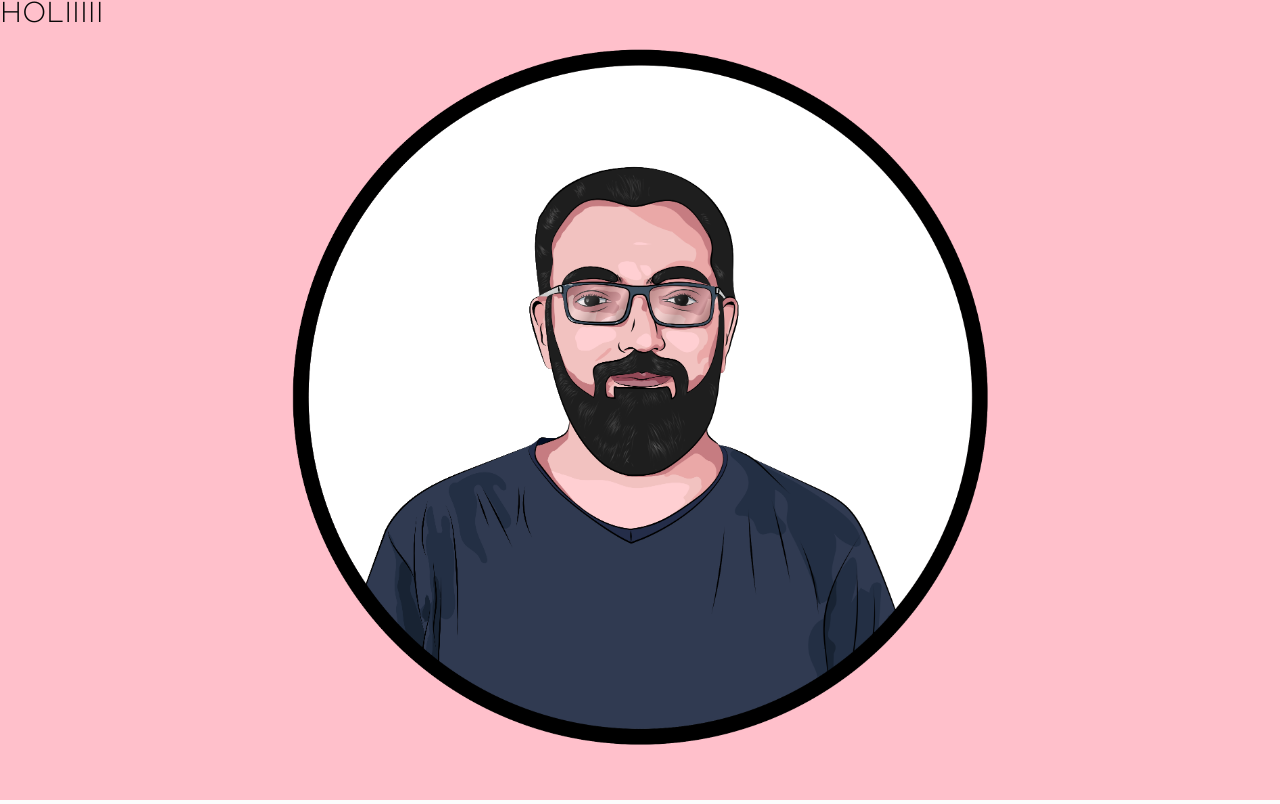
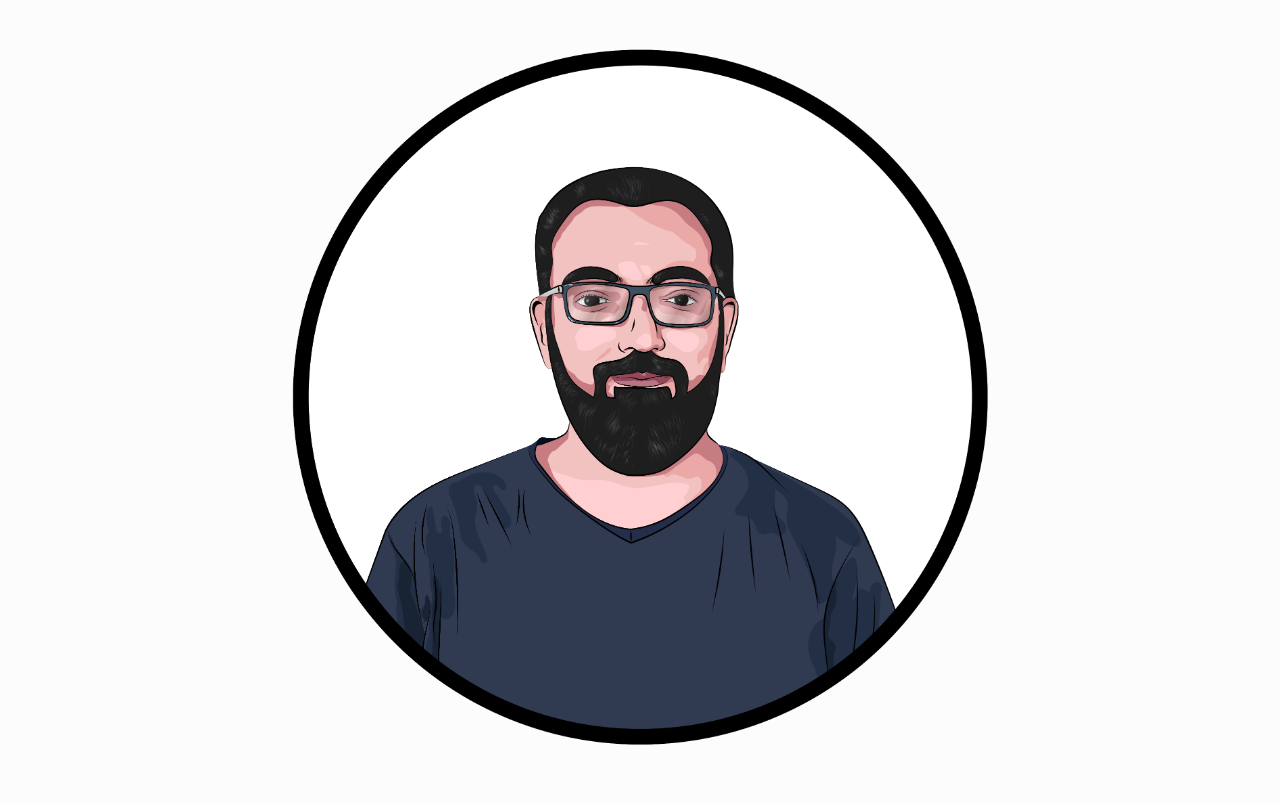
Before and after one commit to Raul-GM/portfolio, a Vue app: page / in a window 1280 px wide. Built offline with nearby package versions, Linux system fonts and the light colour scheme.

Commit message:
fix opacity style 100

```diff
--- a/src/views/Home.vue
+++ b/src/views/Home.vue
@@ -32,7 +32,7 @@
           />
         </router-link>
       </div>
-      <h1>HOLIIIII</h1>
+
     </section>
 </template>
 
@@ -56,7 +56,6 @@ export default {
 .main {
   height: 100vh;
   width: 100%;
-  background: pink;
   overflow: hidden;
   &__background,
   &__options {
@@ -79,7 +78,7 @@ export default {
   &__options {
     img {
       opacity: 0%;
-      transition: 0.5s opacity ease-in;
+      transition: .5s opacity ease-in;
       &:hover {
         opacity: 100%;
       }
```
